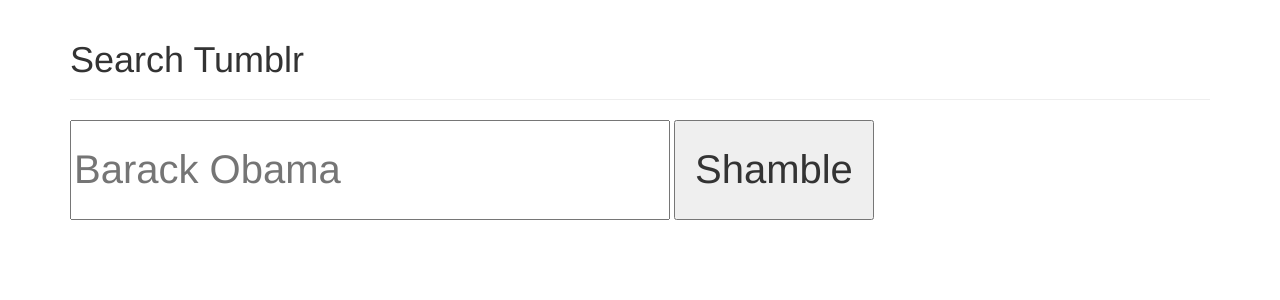
After one commit to ShamblrTeam/WebServer, a PHP site: page /search.php in a window 1280 px wide. The commit adds this page. Shown: the top 300 px of the page. Run offline with PHP 8.4, Linux system fonts and the light colour scheme.

Commit message:
Added search from form

```diff
--- a/Web Form/Start.php
+++ /dev/null
@@ -1,6 +0,0 @@
-//Start.php
-//Web Form for Shamblr
-
-<form action= "myform.php" method= "post">
-
-</form>
--- /dev/null
+++ b/search.php
@@ -0,0 +1,49 @@
+<!DOCTYPE html>
+<html lang="en">
+<head>
+    <meta charset="utf-8">
+    <title>Timeline</title>
+    <meta name="viewport" content="width=device-width, initial-scale=1">
+    <link href="/css/bootstrap.min.css" rel="stylesheet" />
+    <link href="/css/timeline.css" rel="stylesheet" />
+    <style>
+    	p.notes > small {
+    		padding-right:5px;
+    	}
+
+     	p.notes > small > i {
+     		padding-left:2px;
+    		padding-right:2px;
+        }
+
+        input.big {
+            width:600px;
+            height:100px;
+            font-size:40px;
+        }
+
+        input.big_submit {
+            height:100px;
+            width:200px;
+            font-size:40px;
+        }
+    </style>
+    <script src="/js/jquery-1.10.2.min.js"></script>
+    <script src="/js/bootstrap.min.js"></script>
+</head>
+<body>
+
+<div class="container">
+    <div class="page-header">
+        <h1 id="timeline">Search Tumblr</h1>
+    </div> <!-- .page-header -->
+
+    <div>
+        <form method="GET" action="index.php">
+            <input class="big" type="text" name="query" value="" placeholder="Barack Obama" />
+            <input type="submit" value="Shamble" class="big_submit"/>
+        </form>
+    </div>
+</div> <!-- .container -->
+</body>
+</html>
```
Also changed, not shown: index.php (+9 -2 lines), response_get.php (deleted, +0 -7 lines).
